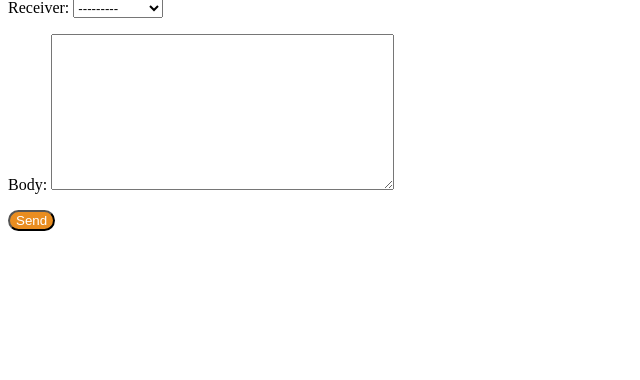
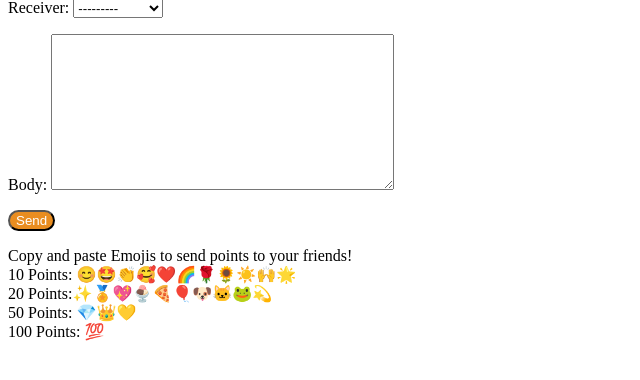
Before and after one commit to virtualolsonNo1/FourPositivityTwo, a Django app: page /create-message/ in a window 1280 px wide. Shown: the part 199-579 px from the top of the page, without its empty margins (0-640 px from the left). Run offline with Django 4.2, Linux system fonts and the light colour scheme; a user stored in the database is signed in; data comes from the database, SQL or seed files in the repository; both versions use the stored data as it was after the commit.

Commit message:
Add emoji point system

```diff
--- a/base/models.py
+++ b/base/models.py
@@ -10,6 +10,7 @@ class Message(models.Model):
     body = models.TextField()
     updated = models.DateTimeField(auto_now=True)
     created = models.DateTimeField(auto_now_add=True)
+    pointTotal = models.IntegerField
 
     class Meta:
         ordering = ['-created']
--- a/base/templates/base/message_form.html
+++ b/base/templates/base/message_form.html
@@ -7,6 +7,7 @@
         {% csrf_token %} {{form.as_p}}
         <input type="submit" value="Send" style="color: white; border-radius: 12px; background-color: #E98D20;" />
     </form>
+    <p style="color:black;"> Copy and paste Emojis to send points to your friends!<br>10 Points: 😊🤩👏🥰❤️🌈🌹🌻☀️🙌🌟<br>20 Points:✨🏅💖🍨🍕🎈🐶🐱🐸💫<br>50 Points: 💎👑💛<br>100 Points: 💯 </p>
 </div>
 
 {% endblock content %}
--- a/base/views.py
+++ b/base/views.py
@@ -9,14 +9,13 @@ from django.contrib.auth.decorators import login_required
 from django.contrib.auth.forms import UserCreationForm
 from .forms import MessageForm
 from .models import Message
-
-# Create your views here.
-
-# rooms = [
-#     {'id':1, 'name':'Lets learn python!'},
-#     {'id':2, 'name':'Design with me'},
-#     {'id':3, 'name':'Frontend developers'},
-# ]
+# 10 Points: 😊🤩👏🥰❤️🌈🌹🌻☀️🙌🌟
+# 20 Points:✨🏅💖🍨🍕🎈🐶🐱🐸💫
+# 50 Points: 💎👑💛
+# 100 Points: 💯
+EMOJIS = {"😊":10,"👏" : 10, "🤩" : 10,"❤️": 10, "🌈" : 10, "🙌":10,"🌟":10,"💫":20,
+"🥰":10,"🏅":20,"🎈":20,"💖":20,"👑":50,"🐶":20,"💛" : 50,"✨":20,
+"🐱":20,"🐸":20,"🌹":20,"🌻":10,"☀️":10,"🍨":20,"🍕":20,"💎":50,"💯":100}
 
 def loginPage(request):
     page = 'login'
@@ -88,6 +87,16 @@ def home(request):
     context = {'message_count': message_count, 'messages': messages_to, 'senders': senders}
     return render(request, 'base/home.html', context)
 
+def getPoints(message):
+    print(message)
+    chars = list(message)
+    pointTotal = 0
+    for char in chars:
+        if char in EMOJIS.keys():
+            pointTotal += EMOJIS[char]
+            print(char + " : pointTotal " + str(pointTotal))
+    return pointTotal
+
 def message(request, pk):
     message = Message.objects.get(id=pk)
     context = {'message': message}
@@ -96,12 +105,17 @@ def message(request, pk):
 @login_required(login_url='login')
 def createMessage(request):
     form = MessageForm()
-
     if request.method == 'POST':
         form = MessageForm(request.POST)
         if form.is_valid():
             obj = form.save(commit = False)
             obj.sender = request.user
+            # get points for emojis in the message
+            pointTotal = getPoints(obj.body)
+            obj.pointTotal = pointTotal
+
+            # decrement sender points and increment reciever points
+
             obj.save()
             return redirect('home')
     context = {'form': form}
```
Also changed, not shown: base/migrations/0002_emoji_message_emoji.py (added), base/migrations/0003_remove_message_emoji_delete_emoji.py (added), db.sqlite3.
